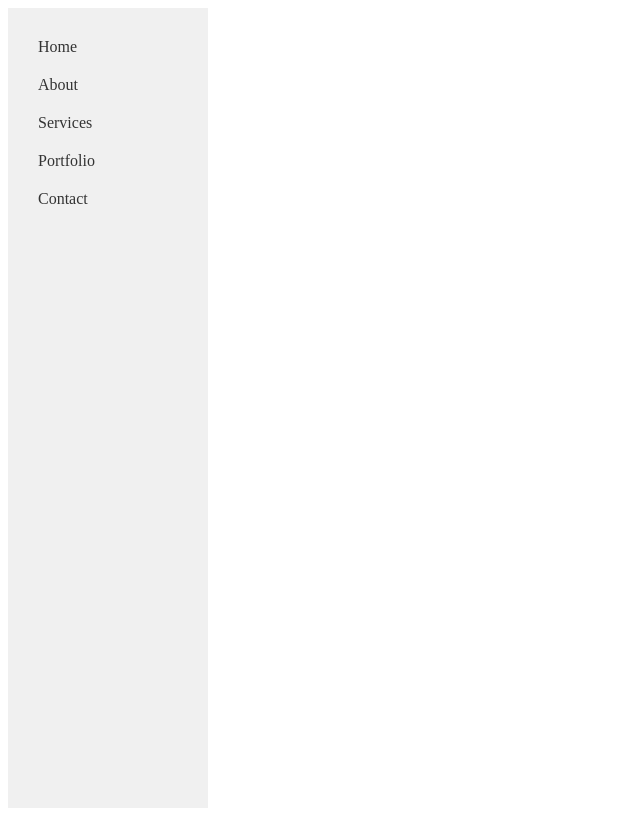
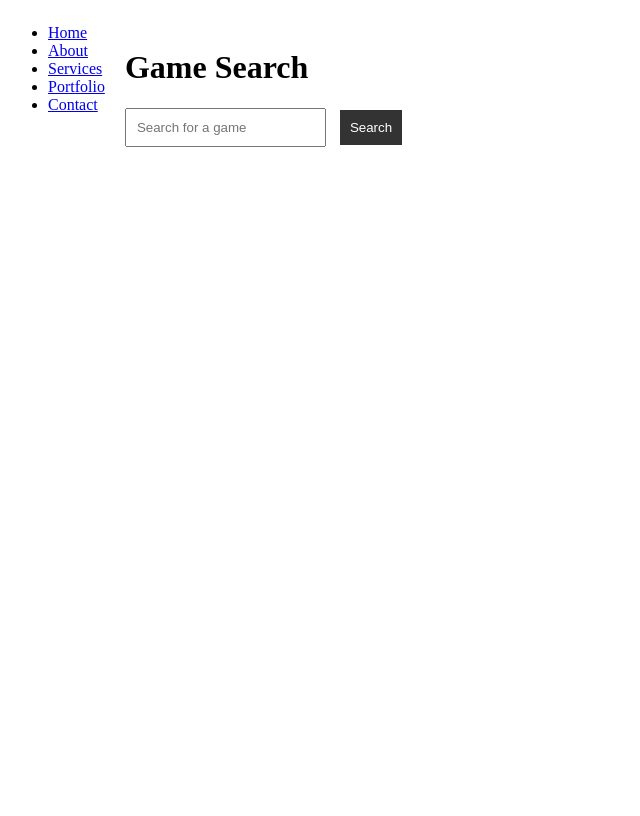
Before and after one commit to MisterEskere/GameIO2, a SvelteKit app: page / in a window 1280 px wide. Shown: the whole page, without its empty margins (0-640 px from the left). Built offline with nearby package versions, Linux system fonts and the light colour scheme.

Commit message:
chore: Add svelte-routing dependency and update menu structure

```diff
--- a/src-tauri/tauri.conf.json
+++ b/src-tauri/tauri.conf.json
@@ -30,7 +30,7 @@
     "bundle": {
       "active": true,
       "targets": "all",
-      "identifier": "com.tauri.dev",
+      "identifier": "com.gameio2.dev",
       "icon": [
         "icons/32x32.png",
         "icons/128x128.png",
--- a/src/routes/+page.svelte
+++ b/src/routes/+page.svelte
@@ -1,78 +1,9 @@
 <script lang="ts">
-  import { invoke } from "@tauri-apps/api/tauri";
+  import Home from "./Home.svelte";
 
-  let name = "";
-  let greetMsg = "";
-
-  async function greet() {
-    greetMsg = await invoke("greet", { name });
-  }
-
-  // Define the menu structure
-  const menuOptions = [
-    { label: 'Home', href: '#' },
-    { label: 'About', href: '#' },
-    { label: 'Services', href: '#' },
-    { label: 'Portfolio', href: '#' },
-    { label: 'Contact', href: '#' },
-  ];
 </script>
 
-<div class="app-layout">
-  <!-- Sidebar menu -->
-  <aside class="sidebar">
-    <ul>
-      {#each menuOptions as { label, href }}
-        <li><a href={href}>{label}</a></li>
-      {/each}
-    </ul>
-  </aside>
-
-  <!-- Main content -->
-  <div class="container">
-    <!-- Existing content goes here -->
-  </div>
-</div>
-
-<style>
-
-  /* Existing styles... */
-  .app-layout {
-  display: flex;
-  height: 100vh; /* Ensure the layout container fills the viewport height */
-}
-
-.sidebar {
-  width: 200px;
-  background-color: #f0f0f0;
-  padding: 20px;
-  height: 100vh; /* Make sidebar take all vertical space */
-  box-sizing: border-box; /* Include padding in the height calculation */
-}
-
-.sidebar ul {
-  list-style: none;
-  padding: 0;
-  margin: 0; /* Remove default margin */
-  height: 100%; /* Optional: Ensure the list takes the full height of the sidebar */
-  display: flex;
-  flex-direction: column; /* Stack items vertically */
-}
-
-.sidebar ul li a {
-  display: block;
-  padding: 10px;
-  text-decoration: none;
-  color: #333;
-}
-
-.sidebar ul li a:hover {
-  background-color: #ddd;
-}
-
-.container {
-  flex-grow: 1;
-  padding-left: 20px; /* Adjust padding to accommodate the sidebar */
-}
-
-</style>
+<main>
+  <!-- Import the menu-->
+  <Home />
+</main>
--- /dev/null
+++ b/src/routes/Home.svelte
@@ -0,0 +1,50 @@
+<script lang="ts">
+  import Menu from './Menu.svelte';
+
+</script>
+
+<main>
+  <!-- Import the menu-->
+  <Menu />
+
+  <!-- Main content -->
+  <div class="container">
+    <h1>Game Search</h1>
+
+    <input type="text" placeholder="Search for a game" />
+    <button>Search</button>
+
+  </div>
+</main>
+
+<style>
+  main {
+    display: flex;
+  }
+
+  .container {
+    flex: 1;
+    padding: 20px;
+  }
+
+  input {
+    padding: 10px;
+    margin-right: 10px;
+  }
+
+  button {
+    padding: 10px;
+    background-color: #333;
+    color: white;
+    border: none;
+  }
+
+  button:hover {
+    background-color: #555;
+  }
+
+  button:active {
+    background-color: #777;
+  }
+
+</style>
--- /dev/null
+++ b/src/routes/Menu.svelte
@@ -0,0 +1,33 @@
+<script lang="ts">
+    import { invoke } from "@tauri-apps/api/tauri";
+
+
+    // Define the menu structure
+    const menuOptions = [
+      { label: 'Home', href: '/Home.svelte' },
+      { label: 'About', href: '#' },
+      { label: 'Services', href: '#' },
+      { label: 'Portfolio', href: '#' },
+      { label: 'Contact', href: '#' },
+    ];
+  </script>
+
+  <div class="app-layout">
+    <!-- Sidebar menu -->
+    <aside class="sidebar">
+      <ul>
+        {#each menuOptions as { label, href }}
+          <li><a href={href}>{label}</a></li>
+        {/each}
+      </ul>
+    </aside>
+
+    <!-- Main content -->
+    <div class="container">
+      <!-- Existing content goes here -->
+    </div>
+  </div>
+
+  <style>
+
+  </style>
```
Also changed, not shown: package.json (+5 -4 lines), 1 other file (tests, documents, lock files or other folders).
